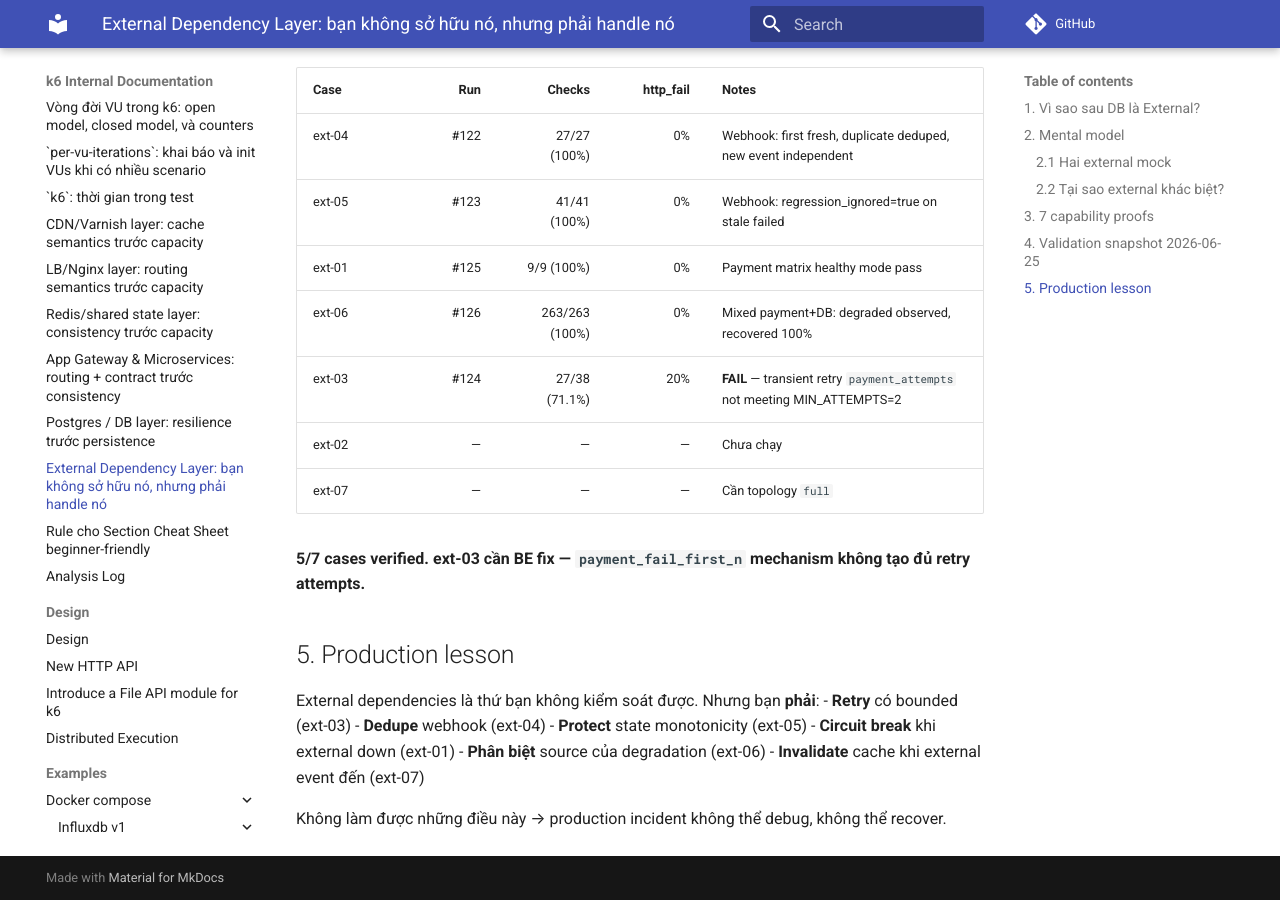
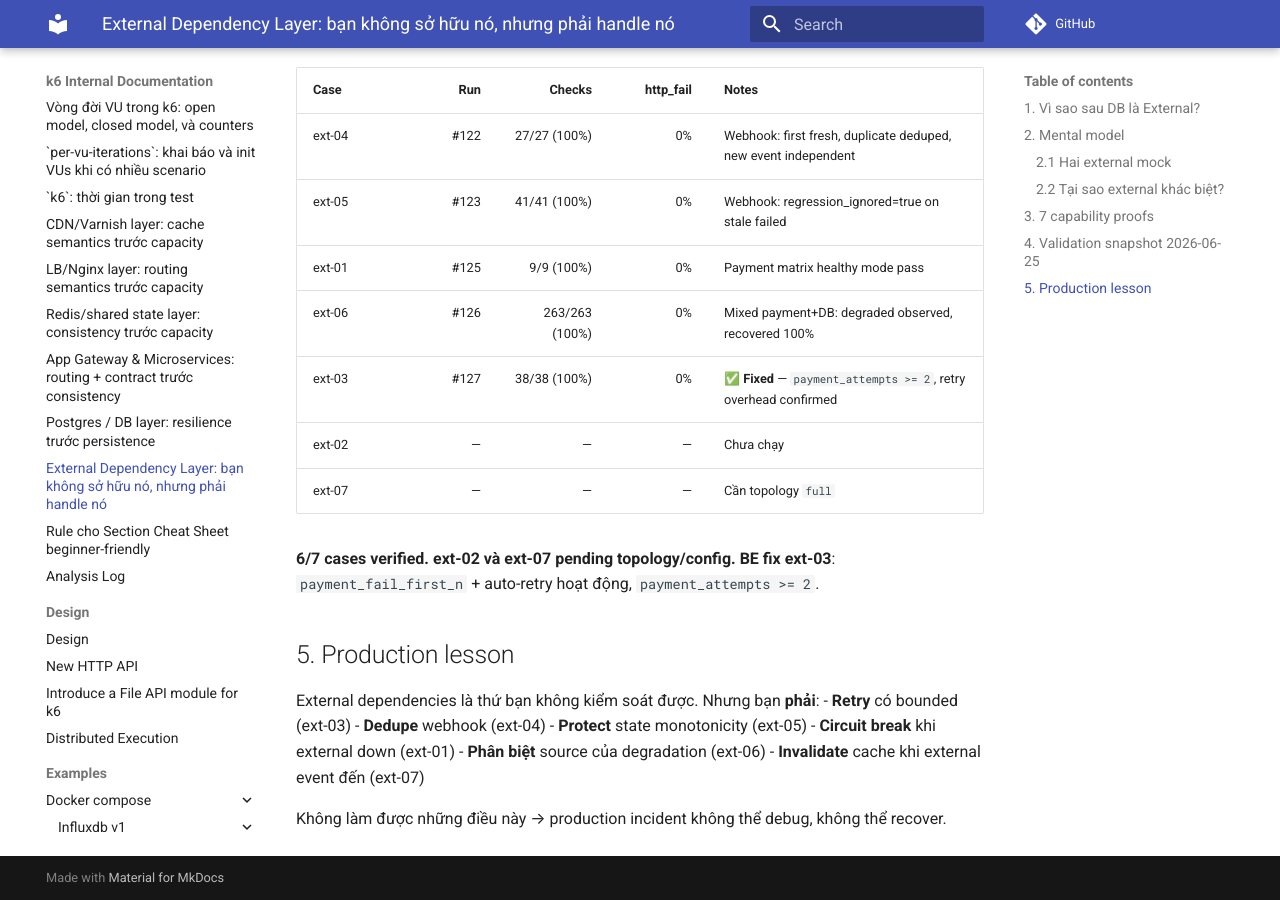
Before and after one commit to meomew-auto/markdown, an MkDocs documentation site: the page built from docs/20260625_01_external-dependency.md, in a window 1280 px wide and 900 px high, scrolled down 1518 px. Built offline with MkDocs 1.6.1 and Material for MkDocs 9.7.7, drawn with Linux system fonts in a browser that asks for light colours; comment, search, counter and statistics services are not loaded.

Commit message:
Update docs

```diff
--- a/docs/20260625_01_external-dependency.md
+++ b/docs/20260625_01_external-dependency.md
@@ -58,11 +58,12 @@ External (payment, events):  Bạn KHÔNG sở hữu → mock behavior → handl
 | ext-05 | #123 | 41/41 (100%) | 0% | Webhook: regression_ignored=true on stale failed |
 | ext-01 | #125 | 9/9 (100%) | 0% | Payment matrix healthy mode pass |
 | ext-06 | #126 | 263/263 (100%) | 0% | Mixed payment+DB: degraded observed, recovered 100% |
-| ext-03 | #124 | 27/38 (71.1%) | 20% | **FAIL** — transient retry `payment_attempts` not meeting MIN_ATTEMPTS=2 |
+| ext-03 | #127 | 38/38 (100%) | 0% | ✅ **Fixed** — `payment_attempts >= 2`, retry overhead confirmed |
 | ext-02 | — | — | — | Chưa chạy |
 | ext-07 | — | — | — | Cần topology `full` |
 
-**5/7 cases verified. ext-03 cần BE fix — `payment_fail_first_n` mechanism không tạo đủ retry attempts.**
+**6/7 cases verified. ext-02 và ext-07 pending topology/config.**
+**BE fix ext-03**: `payment_fail_first_n` + auto-retry hoạt động, `payment_attempts >= 2`.
 
 ## 5. Production lesson
 
```
